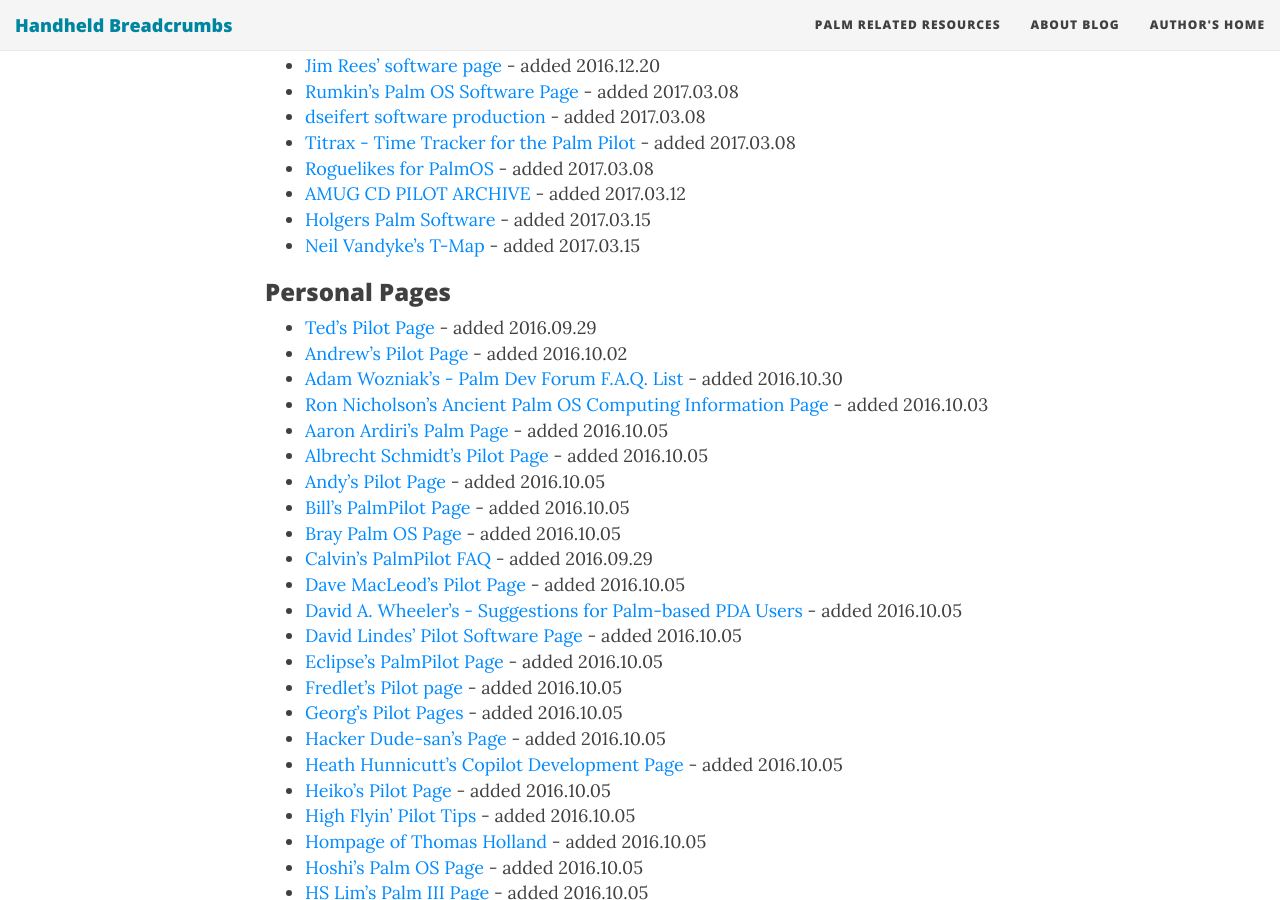
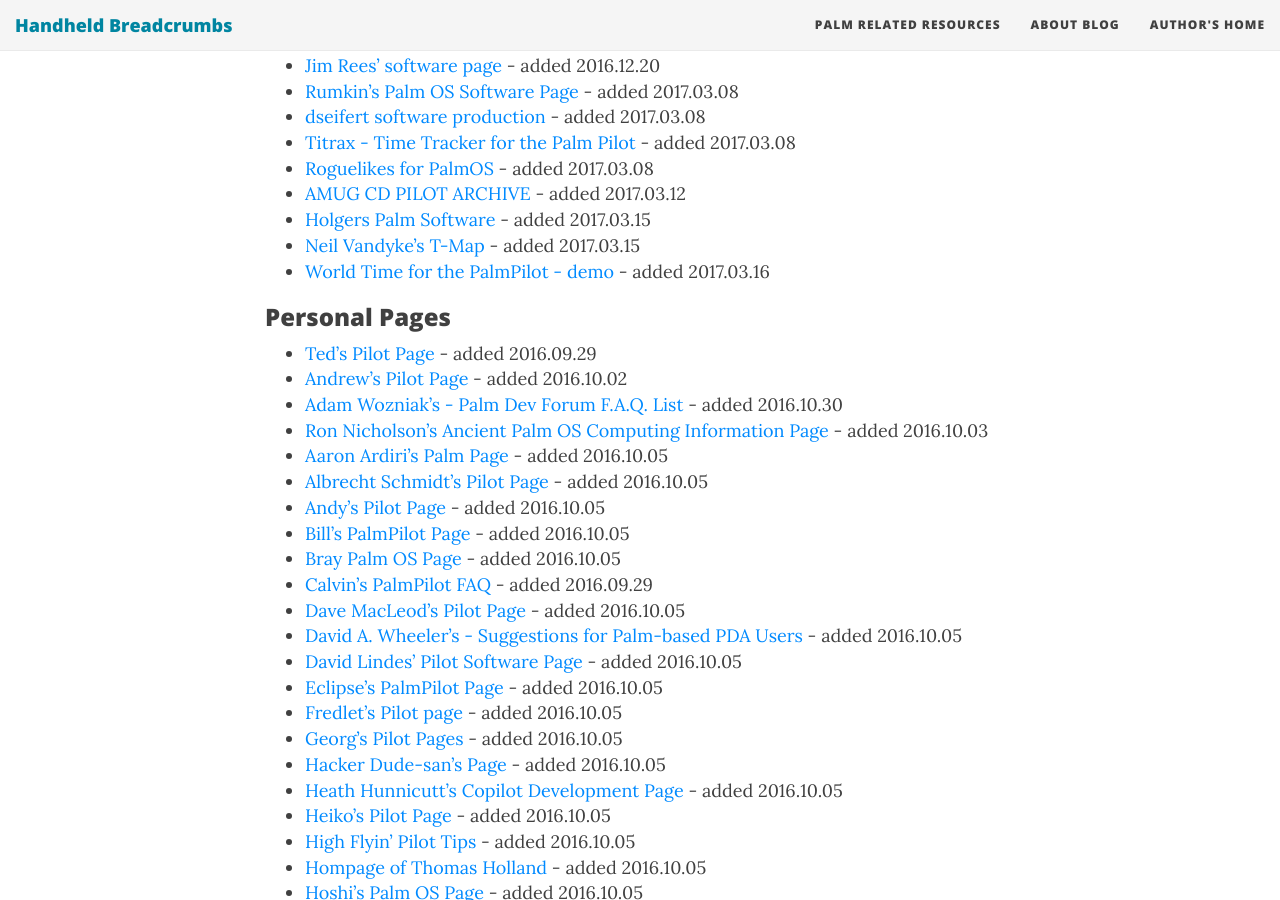
Before and after one commit to handheldbreadcrumbs/handheldbreadcrumbs.github.io, a Jekyll site: the page built from palmresources.md, in a window 1280 px wide and 900 px high, scrolled down 641 px. Built offline with Jekyll 4.4.1, drawn with Linux system fonts in a browser that asks for light colours; nearby versions of some CDN libraries.

Commit message:
new linkds added

```diff
--- a/palmresources.md
+++ b/palmresources.md
@@ -26,6 +26,7 @@
 * [AMUG CD PILOT ARCHIVE](http://web.archive.org/web/19970211093211/http://cdrom.amug.org/http/pilot/pilot.html){:target="_blank"} - added 2017.03.12
 * [Holgers Palm Software](http://web.archive.org/web/20160210165417/http://klawitter.de/palm/index.html){:target="_blank"} - added 2017.03.15
 * [Neil Vandyke's T-Map](http://www.neilvandyke.org/t-map/){:target="_blank"} - added 2017.03.15
+* [World Time for the PalmPilot - demo](http://web.archive.org/web/19970710163319/http://www.cdpubs.com/wtime/wtime.html){:target="_blank"} - added 2017.03.16
 
 ### Personal Pages
 * [Ted's Pilot Page](http://web.archive.org/web/19981203160903/http://web.mit.edu/tytso/www/pilot/index.html){:target="_blank"} - added 2016.09.29
```
